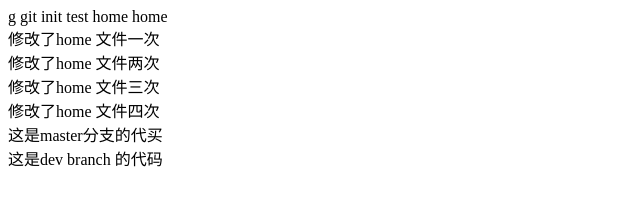
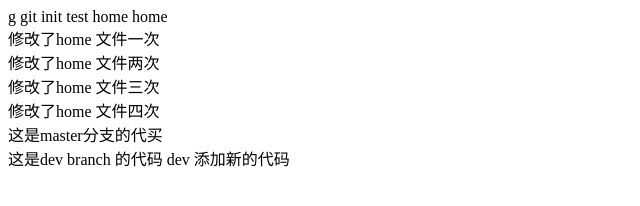
Before and after one commit to chenonetwo/gittest, a plain HTML site: page Home.html in a window 1280 px wide. Shown: the whole page, without its empty margins (0-640 px from the left). Drawn offline with Linux system fonts and the light colour scheme.

Commit message:
dev分支添加新的代码

```diff
--- a/Home.html
+++ b/Home.html
@@ -4,7 +4,7 @@
  * @Author: cy
  * @Date: 2022-03-01 16:00:03
  * @LastEditors: cy
- * @LastEditTime: 2022-03-04 15:43:10
+ * @LastEditTime: 2022-03-04 16:04:59
 -->
 <!DOCTYPE html>
 <html lang="en">
@@ -29,6 +29,8 @@
 
     <div id="test">
         这是dev branch 的代码
+
+        dev 添加新的代码
     </div>
 </body>
 
```
